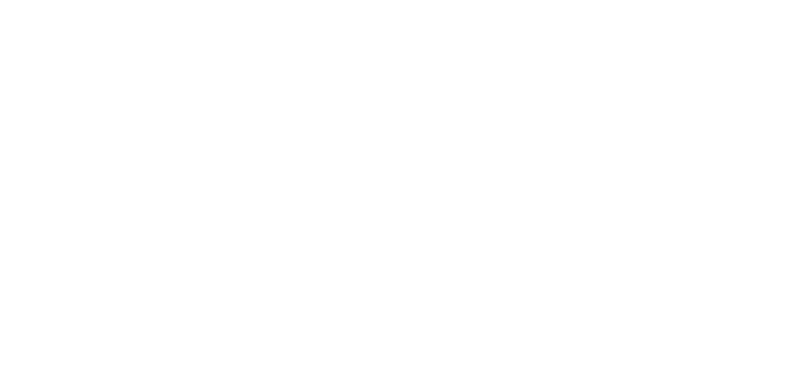
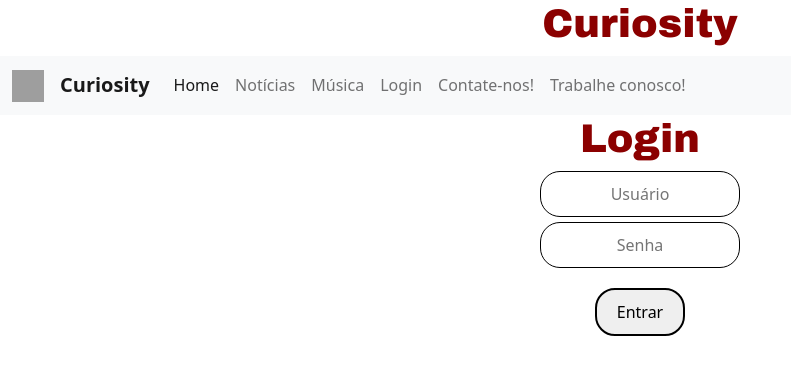
Before and after one commit to leticiarosemberg/Tarefa-009, a Flask app: page /login in a window 1280 px wide. Before the commit the part shown is empty. Shown: the top 375 px of the page, without its empty margins (0-791 px from the left). Run offline with Flask 2, Linux system fonts and the light colour scheme; grey boxes are pictures that could not be loaded.

Commit message:
Update login.html

```diff
--- a/site/templates/login.html
+++ b/site/templates/login.html
@@ -0,0 +1,88 @@
+<!doctype html>
+
+<html lang="pt-BR">
+
+<head>
+  <meta charset="utf-8">
+  <meta name="viewport" content="width=device-width, initial-scale=1">
+
+  <title>Login</title>
+
+  <link href="https://cdn.jsdelivr.net/npm/bootstrap@5.1.1/dist/css/bootstrap.min.css" rel="stylesheet" integrity="sha384-F3w7mX95PdgyTmZZMECAngseQB83DfGTowi0iMjiWaeVhAn4FJkqJByhZMI3AhiU" crossorigin="anonymous">
+  <link rel="icon" href="/static/imgs/site.ico">
+  <link rel="stylesheet" href="/static/css/site.css">
+  <style>
+    .login {
+      text-align: center;
+    }
+    h1 {
+      font-family: arial black;
+      text-align: center;
+      font-weight: 500;
+    }
+    #usuario,#senha,#entrar {
+      display: block;
+      outline: none;
+      border-radius: 20px;
+      text-align: center;
+    }
+    #usuario,#senha {
+      margin: 5px auto;
+      border: 1px solid;
+      padding: 10px 5px;
+      width: 200px;
+    }
+    #entrar {
+      margin: 20px auto;
+      border: 2px solid;
+      padding: 10px 20px;
+    }
+  </style>
+</head>
+
+<body>
+  <h1>Curiosity</h1>
+  <nav class="navbar navbar-expand-lg navbar-light bg-light">
+    <div class="container-fluid">
+      <a class="navbar-brand" href="#">
+        <img height="32" width="32" src="https://cdn.icon-icons.com/icons2/2248/PNG/512/monitor_dashboard_icon_136391.png">
+        <a class="navbar-brand" href="#"><b>Curiosity</b></a>
+        <button class="navbar-toggler" type="button" data-bs-toggle="collapse" data-bs-target="#navbarSupportedContent" aria-controls="navbarSupportedContent" aria-expanded="false" aria-label="Toggle navigation">
+          <span class="navbar-toggler-icon"></span>
+        </button>
+        <div class="collapse navbar-collapse" id="navbarSupportedContent">
+          <ul class="navbar-nav me-auto mb-2 mb-lg-0">
+            <li class="nav-item">
+              <a class="nav-link active" aria-current="page" href="#">Home</a>
+            </li>
+            <li class="nav-item">
+              <a class="nav-link" href="#">Notícias</a>
+            </li>
+            <li class="nav-item">
+              <a class="nav-link" href="#">Música</a>
+            </li>
+            <li class="nav-item">
+              <a class="nav-link" href="#">Login</a>
+            </li>
+            <li class="nav-item">
+              <a class="nav-link" href="#">Contate-nos!</a>
+            </li>
+            <li class="nav-item">
+              <a class="nav-link" href="#">Trabalhe conosco!</a>
+            </li>
+        </div>
+    </div>
+  </nav>
+
+  <div class="container-fluid">
+    <form class="login">
+      <h1 align=center> Login</h1>
+      <input id="usuario" type="text" placeholder="Usuário">
+      <input id="senha" type="password" placeholder="Senha">
+      <input id="entrar" type="submit" value="Entrar">
+    </form>
+  </div>
+  <script src="https://cdn.jsdelivr.net/npm/bootstrap@5.1.1/dist/js/bootstrap.bundle.min.js" integrity="sha384-/bQdsTh/da6pkI1MST/rWKFNjaCP5gBSY4sEBT38Q/9RBh9AH40zEOg7Hlq2THRZ" crossorigin="anonymous"></script>
+</body>
+
+</html>
--- a/site/templates/songs.html
+++ b/site/templates/songs.html
@@ -253,6 +253,7 @@
           </div>
         </div>
       </div>
+      <script src="https://cdn.jsdelivr.net/npm/bootstrap@5.1.1/dist/js/bootstrap.bundle.min.js" integrity="sha384-/bQdsTh/da6pkI1MST/rWKFNjaCP5gBSY4sEBT38Q/9RBh9AH40zEOg7Hlq2THRZ" crossorigin="anonymous"></script>
 </body>
 
 </html>
```
